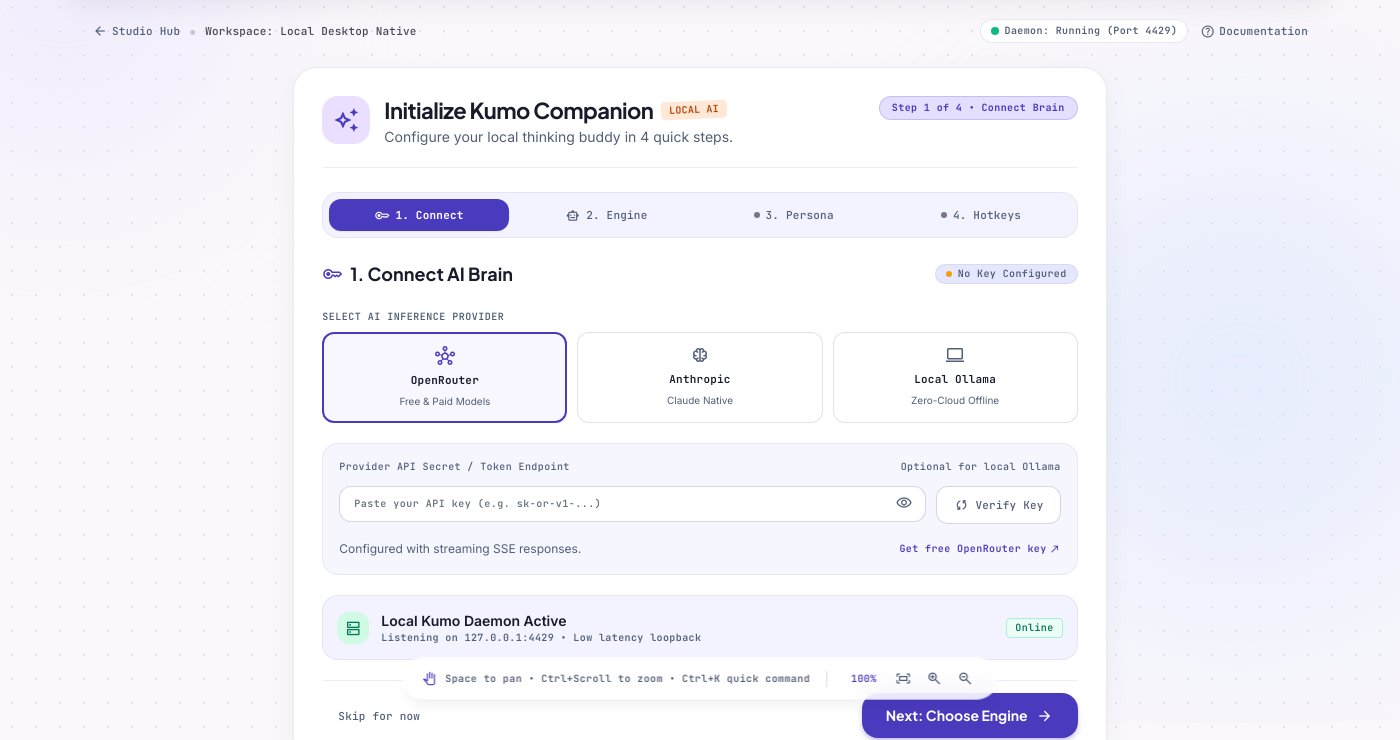
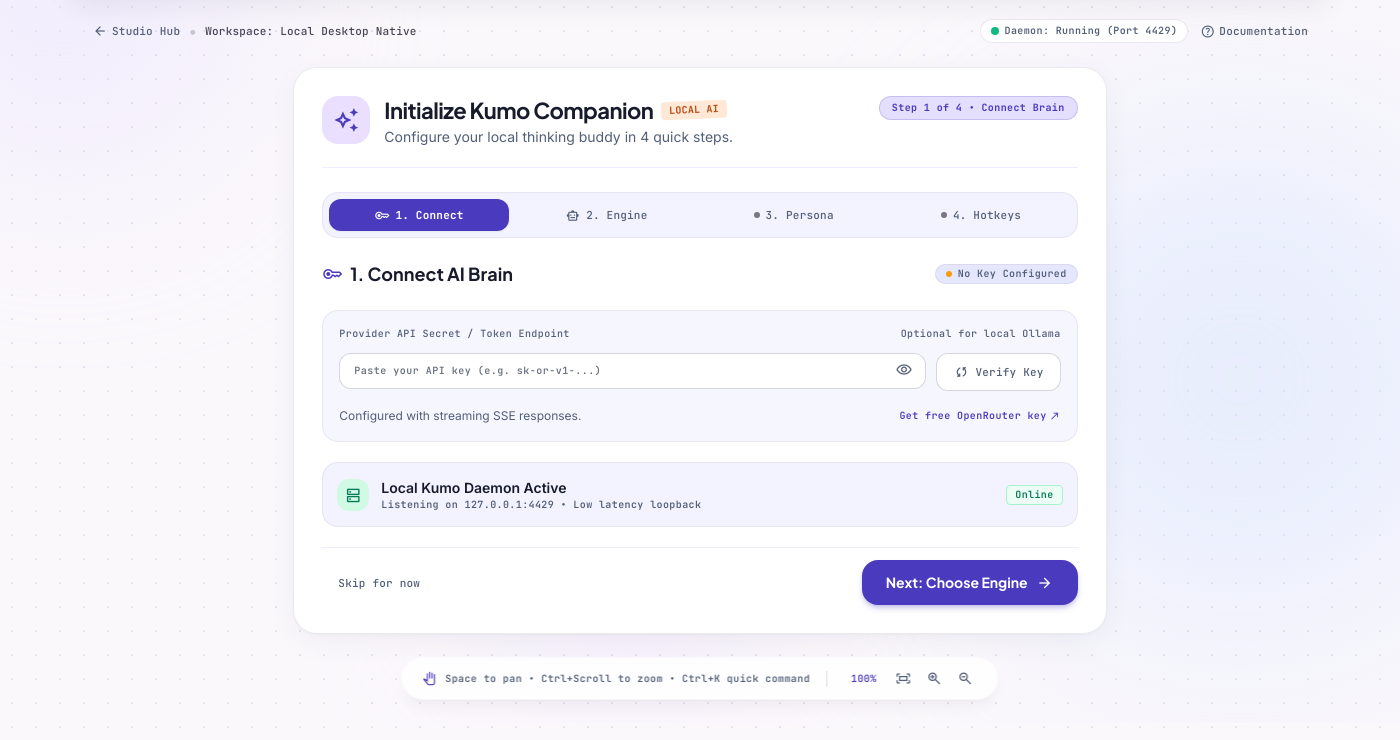
Before and after one commit to Ashborn-047/kumo, an Electron app: page ui/studio/index.html in a window 1400 px wide. Shown: the part 77-817 px from the top of the page. Drawn offline with nearby package versions, Linux system fonts and the light colour scheme; no server answers.

Commit message:
feat(studio): remove AI provider selection cards from Step 1

```diff
--- a/ui/studio/index.html
+++ b/ui/studio/index.html
@@ -337,27 +337,6 @@
 <span class="w-1.5 h-1.5 rounded-full bg-amber-500" id="apiKeyStatusDot"></span>
 <span id="apiKeyStatusText">No Key Configured</span>
             </span>
-</div>
-<!-- Provider Selector -->
-<div class="flex flex-col gap-2">
-<label class="text-label-sm font-label-sm text-secondary uppercase tracking-wider font-semibold">Select AI Inference Provider</label>
-<div class="grid grid-cols-3 gap-2.5">
-<button class="flex flex-col items-center gap-1.5 p-3 rounded-xl border-2 border-primary bg-primary-fixed/25 text-left transition-all cursor-pointer provider-choice" data-provider="openrouter" type="button">
-<span class="material-symbols-outlined text-primary text-[20px]">hub</span>
-<span class="font-label-md text-label-md font-bold text-on-surface">OpenRouter</span>
-<span class="text-[10px] text-secondary">Free &amp; Paid Models</span>
-</button>
-<button class="flex flex-col items-center gap-1.5 p-3 rounded-xl border border-outline-variant/50 bg-surface-container-lowest hover:border-primary/40 text-left transition-all cursor-pointer provider-choice" data-provider="anthropic" type="button">
-<span class="material-symbols-outlined text-secondary text-[20px]">neurology</span>
-<span class="font-label-md text-label-md font-semibold text-on-surface">Anthropic</span>
-<span class="text-[10px] text-secondary">Claude Native</span>
-</button>
-<button class="flex flex-col items-center gap-1.5 p-3 rounded-xl border border-outline-variant/50 bg-surface-container-lowest hover:border-primary/40 text-left transition-all cursor-pointer provider-choice" data-provider="ollama" type="button">
-<span class="material-symbols-outlined text-secondary text-[20px]">computer</span>
-<span class="font-label-md text-label-md font-semibold text-on-surface">Local Ollama</span>
-<span class="text-[10px] text-secondary">Zero-Cloud Offline</span>
-</button>
-</div>
 </div>
 <!-- API Key Input Field -->
 <div class="bg-surface-container-low/70 rounded-2xl p-4 border border-outline-variant/30 flex flex-col gap-3">
```
